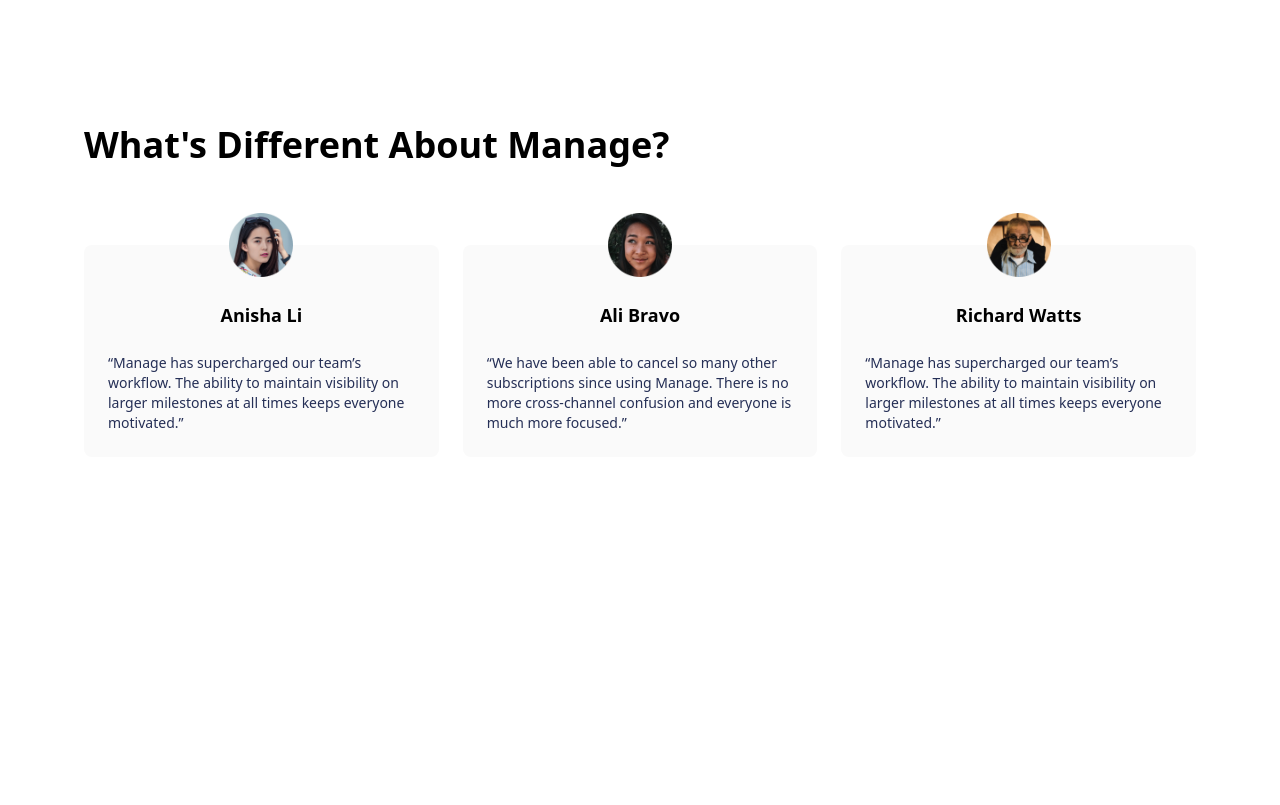
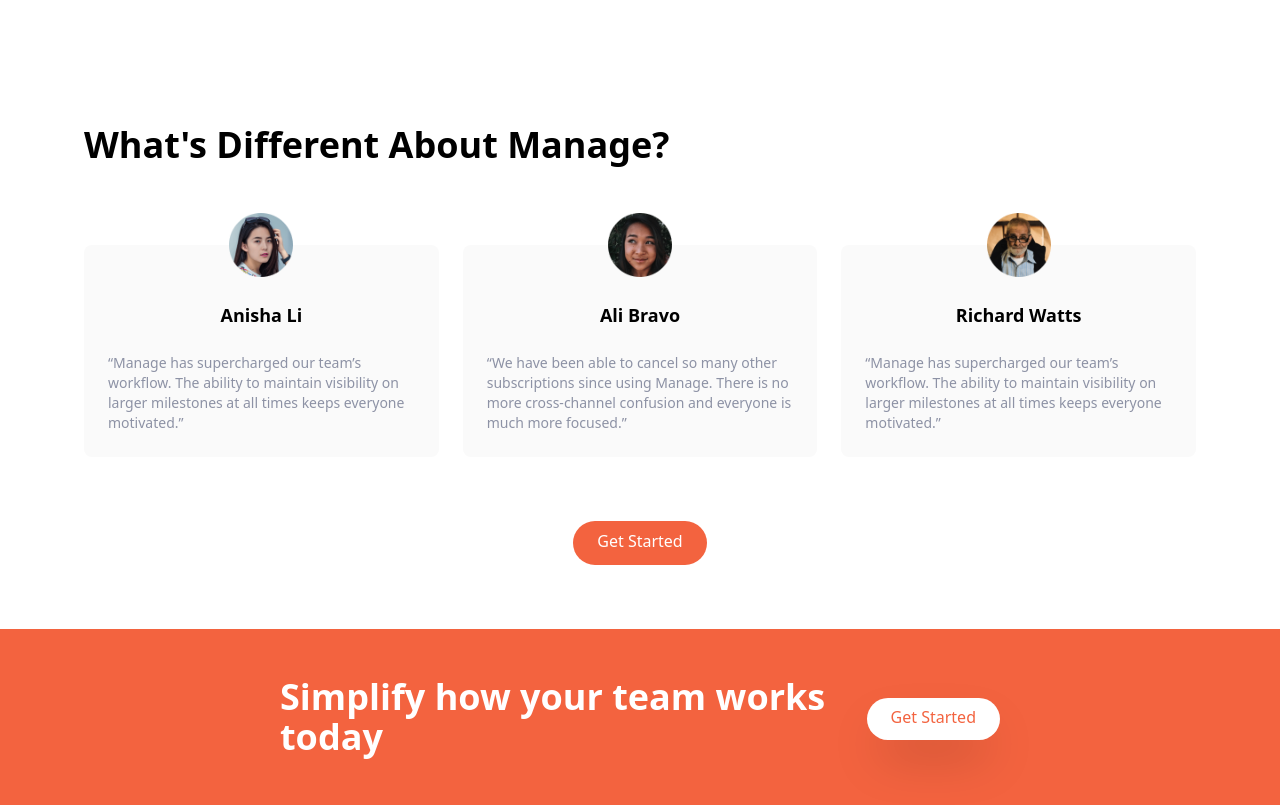
Before and after one commit to Dankyi/learningcss, a website: page tailwind-proj/src/index.html in a window 1280 px wide. Shown: the part 1363-2168 px from the top of the page. Before the commit the page ends 1820 px from the top, so only its background shows below. Drawn offline with Linux system fonts and the light colour scheme.

Commit message:
tailwind-proj: fourth body section implementation

```diff
--- a/tailwind-proj/src/index.html
+++ b/tailwind-proj/src/index.html
@@ -149,7 +149,7 @@
 		</div>
 	</section>
 
-	<section>
+	<section id="testimonials">
 		<div class="max-w-6xl px-5 mx-auto mt-32">
 			<h2 class="text-4xl font-bold">
 				What's Different About Manage?
@@ -164,7 +164,7 @@
 
 					<h5 class="text-lg font-bold">Anisha Li</h5>
 
-					<p class="text-sm text-darkBlue">
+					<p class="text-sm text-lightGray">
 						“Manage has supercharged our team’s workflow. The ability to
 						maintain visibility on larger milestones at all times keeps
 						everyone motivated.”
@@ -179,7 +179,7 @@
 
 					<h5 class="text-lg font-bold">Ali Bravo</h5>
 
-					<p class="text-sm text-darkBlue">
+					<p class="text-sm text-lightGray">
 						“We have been able to cancel so many other subscriptions since
 						using Manage. There is no more cross-channel confusion and
 						everyone is much more focused.”
@@ -194,15 +194,40 @@
 
 					<h5 class="text-lg font-bold">Richard Watts</h5>
 
-					<p class="text-sm text-darkBlue">
+					<p class="text-sm text-lightGray">
 						“Manage has supercharged our team’s workflow. The ability to
 						maintain visibility on larger milestones at all times keeps
 						everyone motivated.”
 					</p>
 				</div>
+			</div>
 
+			<div class="my-16 flex flex-col items-center">
+				<a class="p-3 px-6 pt-2 text-white bg-lightRed rounded-full
+					baseline hover:bg-lighterRed" href="#">
+					Get Started
+				</a>
 			</div>
 		</div>
 	</section>
+
+	<section id="cta" class="bg-lightRed">
+		<div class="container flex flex-col md:flex-row items-center justify-between
+			px-6 py-24 mx-auto space-y-12 md:py-12 md:space-y-0">
+
+			<h2 class="text-5xl font-bold text-center text-white
+				md:text-4xl md:max-w-xl md:text-left">
+				Simplify how your team works today
+			</h2>
+
+			<div>
+				<a class="p-3 px-6 pt-2 text-lightRed bg-white rounded-full
+					shadow-2xl baseline hover:bg-gray-800">
+					Get Started
+				</a>
+			</div>
+		</div>
+	</section>
+
 </body>
 </html>
```
Also changed, not shown: tailwind-proj/css/main.css.
